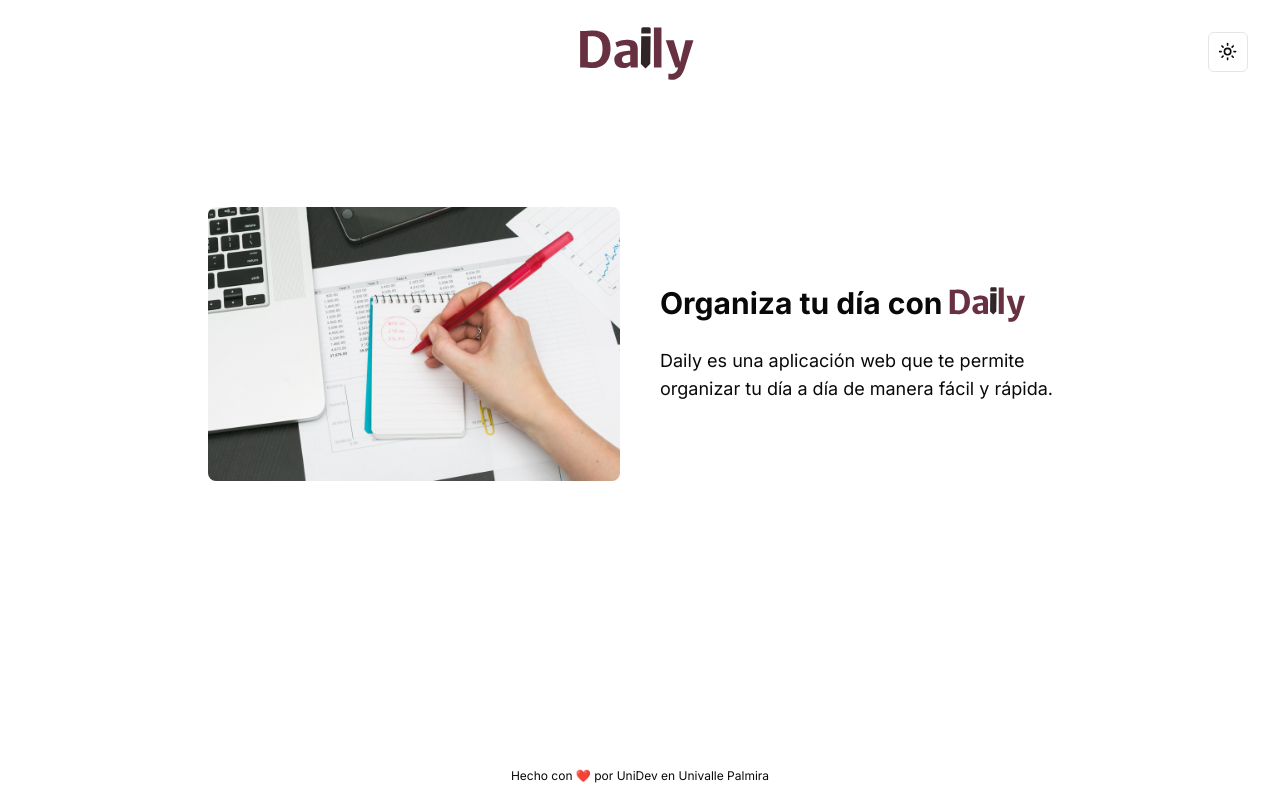
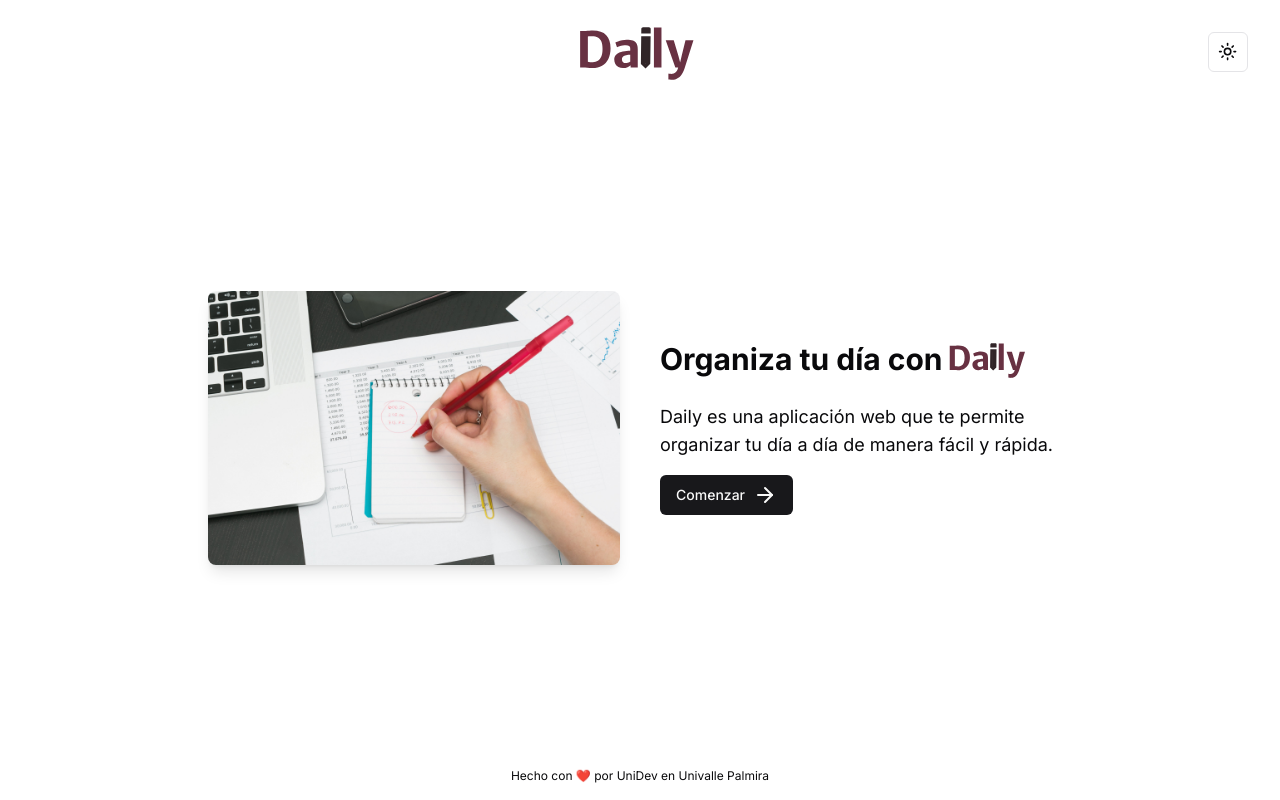
Before and after one commit to AndrxsXs/daily-frontend, a Next.js app: page / in a window 1280 px wide. Built offline with nearby package versions, Linux system fonts and the light colour scheme.

Commit message:
feat: Add link and button to start page

```diff
--- a/src/app/page.jsx
+++ b/src/app/page.jsx
@@ -1,16 +1,19 @@
 import Image from "next/image";
+import Link from "next/link";
+import { Button } from "@/components/ui/button";
+import { ArrowRight } from "lucide-react";
 
 export default function Home() {
   return (
     <>
-      <main className="m-0 p-0 w-[100%] h-[60dvh]">
+      <main className="m-0 p-0 w-[100%] h-[100%]">
         <article className="items-center grid grid-cols-2 grid-rows-1 gap-10 p-4 mx-auto w-[70%] h-[100%]">
           <Image
             src={`/hero.jpeg`}
             alt="Hero Image"
             width={500}
             height={500}
-            className="rounded-lg justify-self-end"
+            className="rounded-lg justify-self-end shadow-lg"
           />
           <section>
             <header>
@@ -27,6 +30,11 @@ export default function Home() {
               Daily es una aplicación web que te permite organizar tu día a día
               de manera fácil y rápida.
             </p>
+            <Link href="/start">
+              <Button className="mt-4">
+                Comenzar <ArrowRight className="ml-2" />
+              </Button>
+            </Link>
           </section>
         </article>
       </main>
```
